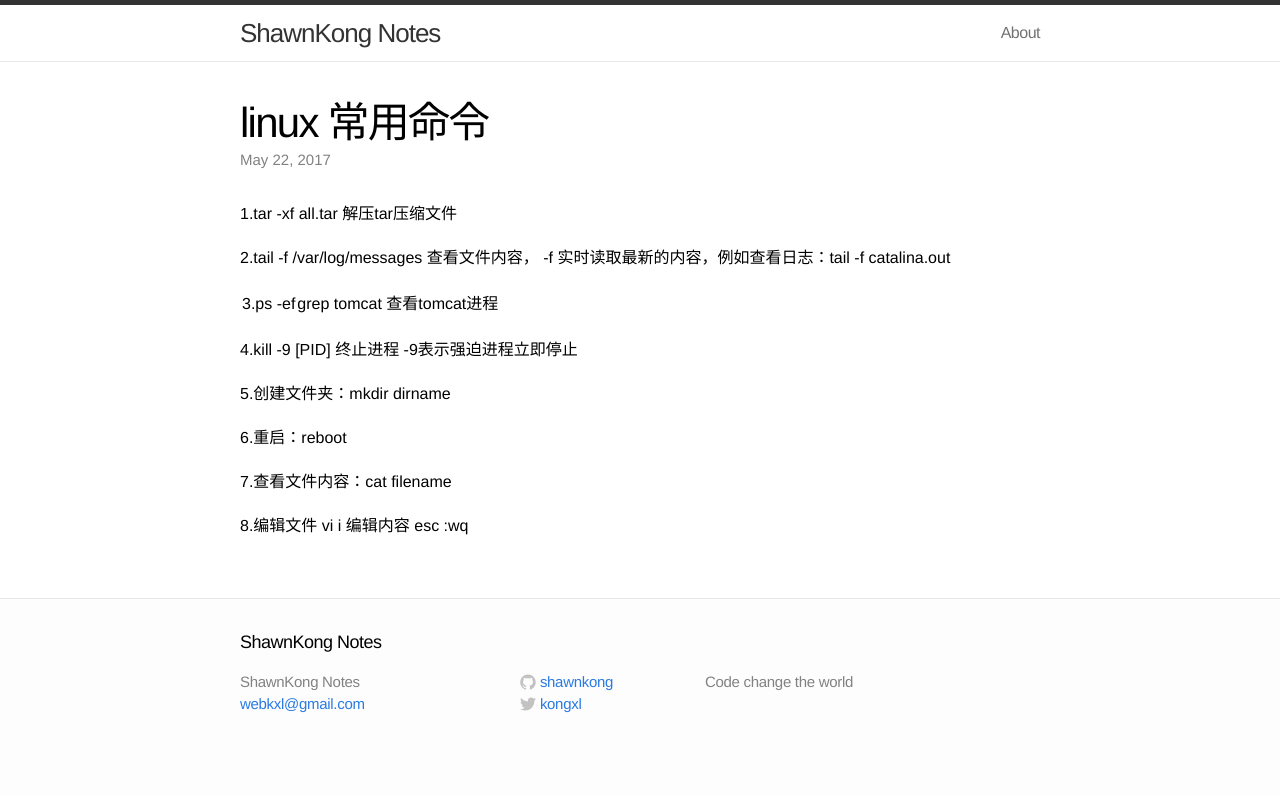
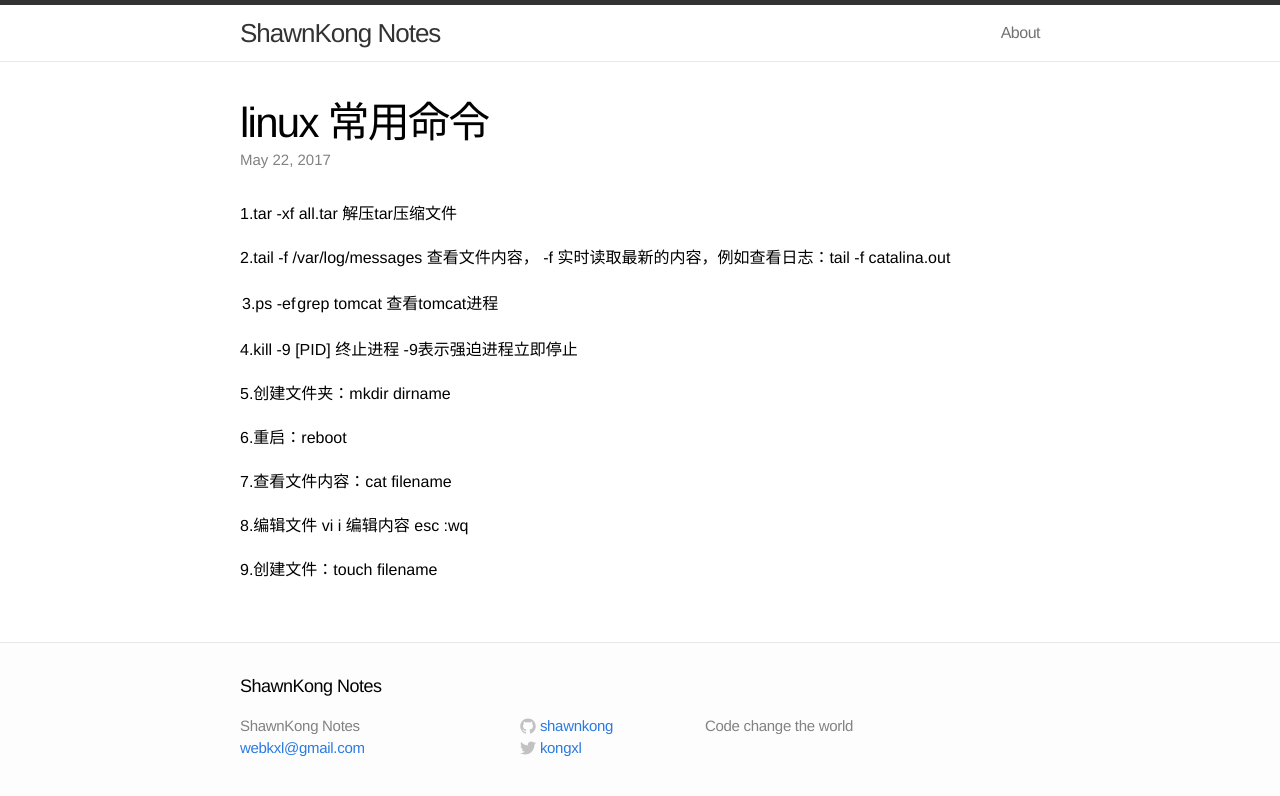
Before and after one commit to shawnkong/shawnkong.github.io, a Jekyll site: the page built from _posts/2017-05-22-linux-command.md, in a window 1280 px wide. Shown: the top 796 px of the page. Built offline with Jekyll 4.4.1, drawn with Linux system fonts in a browser that asks for light colours.

Commit message:
add command

```diff
--- a/_posts/2017-05-22-linux-command.md
+++ b/_posts/2017-05-22-linux-command.md
@@ -18,3 +18,5 @@ title: linux 常用命令
 7.查看文件内容：cat filename
 
 8.编辑文件 vi i  编辑内容  esc :wq
+
+9.创建文件：touch filename
```
